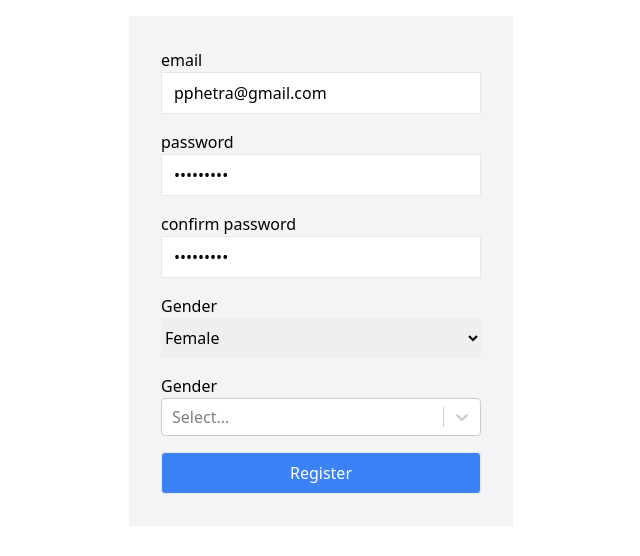
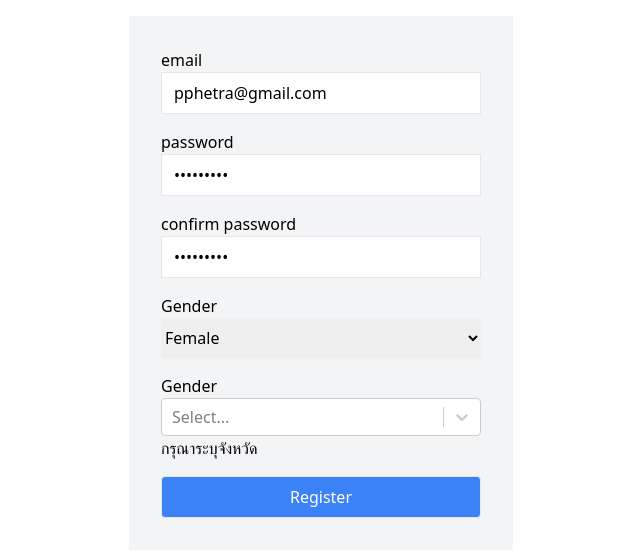
Before and after one commit to pphetra/learning, a Next.js app: page /register4 in a window 1280 px wide. Both pictures are taken after typing "Sample123", "Sample123", "Sample" into the empty fields and a click on the button "Register". Shown: the top 556 px of the page, without its empty margins (319-959 px from the left). Built offline with nearby package versions, Linux system fonts and the light colour scheme.

Commit message:
with province select

```diff
--- a/pages/register4.js
+++ b/pages/register4.js
@@ -1,5 +1,5 @@
 import { useEffect, useState } from "react";
-import { useForm } from "react-hook-form";
+import { useForm, Controller } from "react-hook-form";
 import { yupResolver } from "@hookform/resolvers/yup";
 import * as Yup from "yup";
 import Select from "react-select";
@@ -13,6 +13,7 @@ const formSchema = Yup.object().shape({
   confirmPassword: Yup.string()
     .required("Password is mendatory")
     .oneOf([Yup.ref("password")], "Passwords does not match"),
+  provinceId: Yup.string().required("กรุณาระบุจังหวัด"),
 });
 
 function Register4() {
@@ -20,6 +21,7 @@ function Register4() {
     register,
     handleSubmit,
     reset,
+    control,
     watch,
     formState: { errors },
   } = useForm({ resolver: yupResolver(formSchema) });
@@ -100,11 +102,26 @@ function Register4() {
             </div>
             <div className="flex flex-col">
               <label>Gender</label>
-              <Select
-                options={provinceData}
-                getOptionLabel={(o) => o.name}
-                getOptionValue={(o) => o.id}
+              <Controller
+                name="provinceId"
+                control={control}
+                render={({ field }) => (
+                  <Select
+                    inputRef={field.ref}
+                    classNamePrefix="province-select"
+                    options={provinceData}
+                    value={provinceData.find((p) => p.id === field.value)}
+                    getOptionLabel={(o) => o.name}
+                    getOptionValue={(o) => o.id}
+                    onChange={(val) => field.onChange(val.id)}
+                  />
+                )}
               />
+              {errors.provinceId && (
+                <div className="invalid-feedback">
+                  {errors.provinceId?.message}
+                </div>
+              )}
             </div>
             <div className="flex flex-col">
               <button
```
